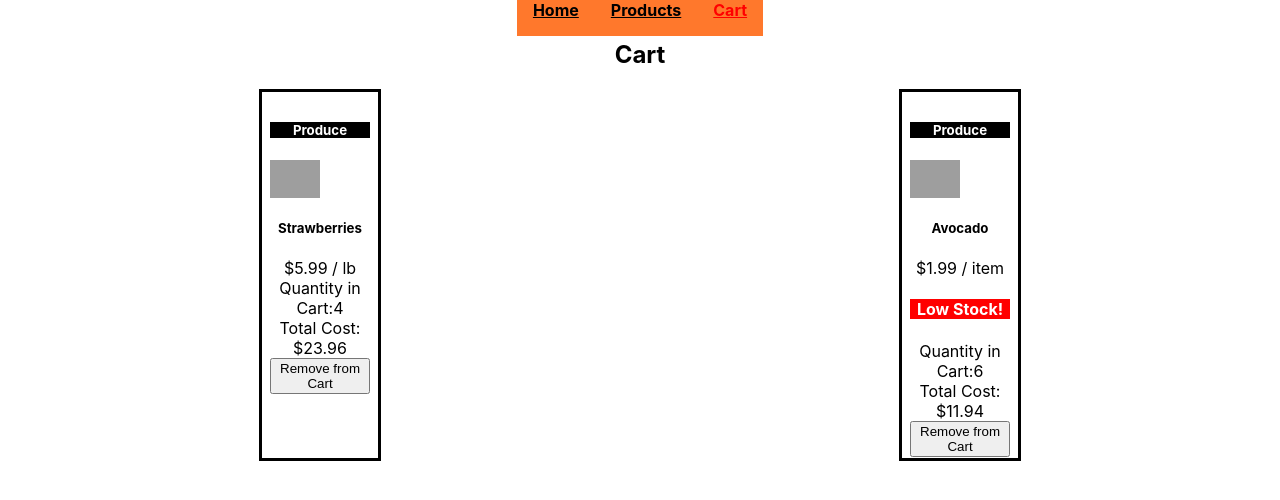
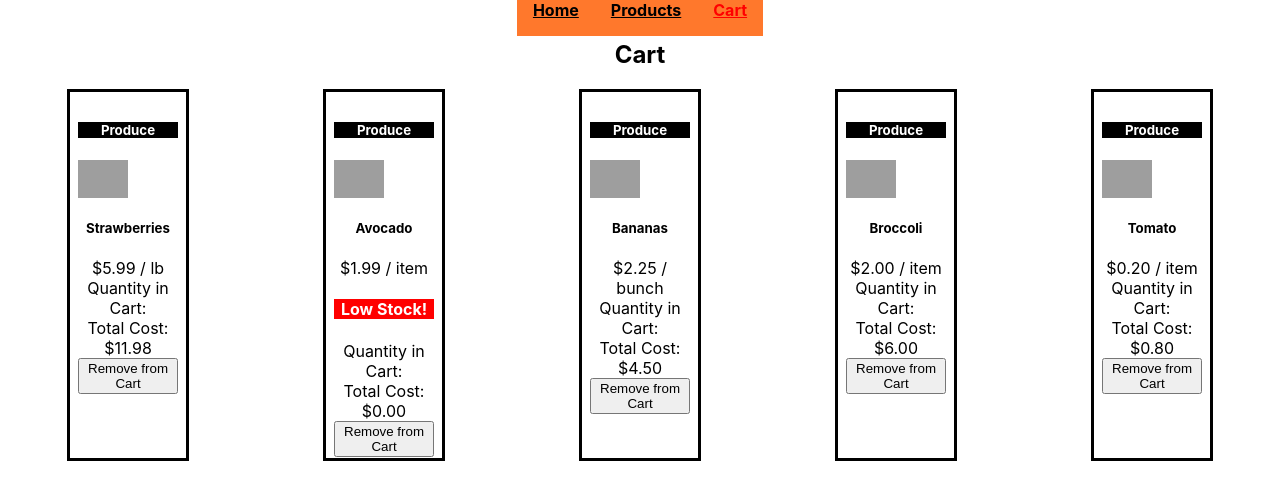
Before and after one commit to katherineyuneman/phase2-final-ecommerce, a React (Create React App) app: page /cart in a window 1280 px wide. Shown: the top 500 px of the page. Built offline with nearby package versions, Linux system fonts and the light colour scheme; data requests are answered from the project's data file; grey boxes are pictures that could not be loaded.

Commit message:
Create remove from cart logic with non-working quantity updates

```diff
--- a/db.json
+++ b/db.json
@@ -2,13 +2,28 @@
   "cart": [
     {
       "product_id": 1,
-      "quantity": 4,
+      "quantity": 2,
       "id": 1
     },
     {
       "product_id": 2,
-      "quantity": 6,
+      "quantity": 0,
       "id": 2
+    },
+    {
+      "product_id": 3,
+      "quantity": 2,
+      "id": 3
+    },
+    {
+      "product_id": 4,
+      "quantity": 3,
+      "id": 4
+    },
+    {
+      "product_id": 7,
+      "quantity": 4,
+      "id": 6
     }
   ],
   "products": [
--- a/src/components/App.js
+++ b/src/components/App.js
@@ -9,10 +9,9 @@ function App() {
   const [ selectedProduct, setSelectedProduct ] = useState({})
   const [ productsList, setProductsList ] = useState([])
   const [ cart, setCart ] = useState([])
-  const [ removeProduct, setRemoveProduct ] = useState({})
-  const [ productQuantity, setProductQuantity ] = useState(0)
   const [ temporaryCart, setTemporaryCart ] = useState([])
   const [ cartFetch, setCartFetch] = useState([])
+  const [ selectedRemoval, setSelectedRemoval ] = useState({})
 
   const fetchData = async () => {
     try {
@@ -45,14 +44,14 @@ function App() {
 useEffect(() => {
   fetchCart();
   console.log("re-rendered the cart fetch")
- },[temporaryCart])
+ },[temporaryCart, selectedRemoval])
 
 
   const handleAddClick = (product) => {
     // exists in actual cart?
     const cItem = cartFetch.find(item => item.product_id === product.id)
 
-    console.log(!!cItem)
+    console.log("citem:", cItem)
     cItem && fetch(`http://localhost:3000/cart/${cItem.id}`, {
       method: 'PATCH',
       headers: {
@@ -89,15 +88,36 @@ useEffect(() => {
         }
 }
 
-const handleRemoveClick = (product) => {
-  setRemoveProduct(product)
-  setCart(currentCart => currentCart.filter(removeItem => product.id !== removeItem.id && removeItem.in_cart === 0))
-}
+
+ const handleRemoveClick = (cartProduct) => {
+
+  const removedItem = cartFetch.find(item => item.product_id === cartProduct.id)
+  // setSelectedRemoval(removedItem)
+  console.log("removed item", removedItem.product_id, removedItem.quantity)
+
+
+  console.log(removedItem)
+  removedItem && fetch(`http://localhost:3000/cart/${removedItem.id}`, {
+    method: 'PATCH',
+    headers: {
+      'Content-Type': 'application/json'
+  },
+  body:JSON.stringify({
+    "quantity": removedItem.quantity - 1
+  })
+})
+  .then(resp =>  resp.json())
+  .then(newItem => setCartFetch(cartFetch.map(item => newItem.id === item.id ? newItem : item)))
+  .catch(err => alert(err))
+
+  console.log("selected removal:", cartFetch)
+
+ }
 
   return (
     <div className="App">
       <Router>
-        <InventoryContainer productsList={productsList} productQuantity={productQuantity} cart={cart} selectedProduct={selectedProduct} removeProduct={removeProduct} handleAddClick={handleAddClick} handleRemoveClick={handleRemoveClick}/>
+        <InventoryContainer selectedRemoval={selectedRemoval} productsList={productsList} cart={cart} selectedProduct={selectedProduct} handleAddClick={handleAddClick} handleRemoveClick={handleRemoveClick}/>
       </Router>
     </div>
   );
--- a/src/components/cart/CartCard.js
+++ b/src/components/cart/CartCard.js
@@ -1,12 +1,77 @@
 import { useState , useEffect} from "react"
 
-const CartCard = ({eachProductsData, tempCartItem, cartFetch, cartProduct, selectedProduct, productQuantity}) => {
+const CartCard = ({selectedRemoval, handleRemoveClick, cartFetch, cartProduct}) => {
   // console.log("///combined cart in cartcard:", cartItem)
 
   // console.log("///////temp cart item", tempCartItem)
 
   // console.log("selectedProduct:", selectedProduct)
   // {console.log("products inside cart:", product)}
+
+
+//   const [ selectedRemoval, setSelectedRemoval ] = useState({})
+
+//   useEffect(() => {
+//     fetch ('http://localhost:3000/cart')
+//     .then(response => response.json())
+//     .then(data => setNewCart(data))
+//     .catch(err => alert(err))
+//   },[selectedRemoval])
+
+//  const handleRemoveClick = () => {
+
+//   const removedItem = cartFetch.filter(item => item.product_id === cartProduct.id)
+//   // setSelectedRemoval(removedItem)
+//   console.log("removed item", removedItem[0].product_id, removedItem[0].quantity)
+
+
+//   if (removedItem[0].quantity === 0){
+//     console.log("inside if quantity:", removedItem[0].quantity)
+//     fetch(`http://localhost:3000/cart/${removedItem[0].product_id}`, {
+//       method: 'DELETE',
+//       headers: {
+//         'Content-Type': 'application/json'
+//     },
+//     body:JSON.stringify(removedItem)
+//   })
+//     .then(resp =>  resp.json())
+//     .then(removedItem => {
+//       setSelectedRemoval(removedItem);
+//     })
+//     .catch(err => alert(err))
+
+//   }
+
+
+//   else
+//   if (removedItem[0].quantity > 0)
+//   {
+//     console.log("inside else quantity:",removedItem[0].quantity )
+//     fetch(`http://localhost:3000/cart/${removedItem[0].product_id}`, {
+//       method: 'PATCH',
+//       headers: {
+//         'Content-Type': 'application/json'
+//     },
+//     body:JSON.stringify({
+//       "quantity": removedItem[0].quantity - 1
+//     })
+//   })
+//     .then(resp =>  resp.json())
+//     .then(newItem => {
+//       setSelectedRemoval(newItem);
+//     })
+//     .catch(err => alert(err))
+//   }
+
+//  }
+
+//  let quantityInCart
+//  if (selectedRemoval.id === cartProduct.id) {
+//    quantityInCart = selectedRemoval.quantity
+//  } else {
+//    quantityInCart = newCart.map(item => (item.product_id === cartProduct.id ? item.quantity : null))
+//  }
+
 
 
 
@@ -20,13 +85,13 @@ const CartCard = ({eachProductsData, tempCartItem, cartFetch, cartProduct, selec
         <br/>
         {cartProduct.inventory < 5 ? <h4 style={{backgroundColor:"red", color:"white"}}>Low Stock!</h4> : null}
         Quantity in Cart:
-        {cartFetch.map(item => (item.product_id === cartProduct.id ? item.quantity : null) )}
+        {/* {quantityInCart} */}
         <br/>
         Total Cost: ${cartFetch.map(item => (item.product_id === cartProduct.id ? (item.quantity * cartProduct.price_per_unit).toFixed(2) : null) )}
 
 
 
-      <button >Remove from Cart</button>
+      <button onClick={() => handleRemoveClick(cartProduct)}>Remove from Cart</button>
     </div>
   )
 }
--- a/src/containers/CartContainer.js
+++ b/src/containers/CartContainer.js
@@ -2,7 +2,7 @@ import { useState } from "react"
 import { useEffect } from "react/cjs/react.development"
 import CartCard from "../components/cart/CartCard"
 
-const CartContainer = ({productsList, tempCartItem, cart, selectedProduct, productQuantity, handleRemoveClick, }) => {
+const CartContainer = ({selectedRemoval, handleRemoveClick, productsList, selectedProduct }) => {
   const [ cartFetch, setCartFetch] = useState([])
 
 
@@ -11,61 +11,17 @@ const CartContainer = ({productsList, tempCartItem, cart, selectedProduct, produ
     .then(response => response.json())
     .then(data => setCartFetch(data))
     .catch(err => alert(err))
-  },[selectedProduct])
+  },[selectedProduct, selectedRemoval])
 
 
-  // console.log("cartFetch within CartContainer :", cartFetch)
-  // console.log("SELECTED PRODUCT:", selectedProduct.in_cart)
-
-  // const [ newProductQuantity, setProductQuantity ] = useState(selectedProduct.in_cart)
-
-  // useEffect(() => {
-  //   setProductQuantity(currentQuantity => currentQuantity + 1)
-  // }, [selectedProduct])
-
-  // console.log("selectedproduct", selectedProduct.in_)
-  // useEffect(() => {
-  //   fetch(`http://localhost:3000/products/${selectedProduct.id}`, {
-  //     method: 'PATCH',
-  //     headers: {
-  //       'Content-Type': 'application/json'
-  //   },
-  //   body:JSON.stringify({
-  //     "in_cart": newProductQuantity
-  //   })
-  // })
-  //   .then(resp =>  resp.json())
-  //   .then(addedProduct => console.log("patched product:", addedProduct))
-  //   .then(addedProduct => console.log(addedProduct))
-  //   .catch(err => alert(err))
-  // }, [newProductQuantity])
+let productCartFilter = productsList.filter(product => cartFetch.some(cartItem => product.id === cartItem.product_id));
 
 
 
-// console.log("cart:",cart)
-// console.log("full cart array in cartContainer from fetch:", cartFetch)
+
+const eachProductInCart = productCartFilter.map(cartProduct => <CartCard selectedRemoval={selectedRemoval} handleRemoveClick={handleRemoveClick} key={cartProduct.product_id} cartProduct={cartProduct} cartFetch={cartFetch}/>)
 
 
-let productCartFilter = productsList.filter(product => cartFetch.some(cartItem => product.id === cartItem.product_id));
-// let productCartFilterQuantity = productCartFilter.map(product => ({...product, quantity: Object.values((cartFetch.map(cartItem => {
-//   if (cartItem.product_id === product.id){
-//     console.log("cart item quantity", cartItem.quantity)
-//     return cartItem.quantity
-//   } else 0
-// })))}))
-
-// console.log("product cart filter:", productCartFilterQuantity)
-
-  // (product.id === cartItem.product_id ? <CartCard key={cartItem.product_id} cartItem={cartItem}/> : console.log(product.id, cartItem.product_id))))
-  // console.log("product cart filter:", productCartFilter)
-
-
-//   cartFetch.filter(cartItem => cartItem.product_id === product.id)
-// );
-
-// console.log("product cart filter:", productCartFilter)
-
-const eachProductInCart = productCartFilter.map(cartProduct => <CartCard key={cartProduct.product_id} cartProduct={cartProduct} cartFetch={cartFetch}/>)
 
 
 
--- a/src/containers/InventoryContainer.js
+++ b/src/containers/InventoryContainer.js
@@ -5,7 +5,7 @@ import { ProductCard } from '../components/products/ProductCard';
 import CartContainer from '../containers/CartContainer';
 import NavBar from '../components/navigation/NavBar';
 
-const InventoryContainer = ({tempCartItem,productQuantity, productsList, cart, selectedProduct, removeProduct, handleAddClick, handleRemoveClick}) => {
+const InventoryContainer = ({selectedRemoval, handleRemoveClick, productsList, cart, selectedProduct, handleAddClick}) => {
 
 
   // console.log("SELECTED PRODUCT:", productQuantity, selectedProduct, selectedProduct.in_cart)
@@ -88,10 +88,10 @@ const InventoryContainer = ({tempCartItem,productQuantity, productsList, cart, s
             <ProductCard />
           </Route>
           <Route path ="/products">
-            <ProductsContainer productsList={productsList} handleAddClick={handleAddClick} productQuantity={productQuantity} />
+            <ProductsContainer productsList={productsList} handleAddClick={handleAddClick}/>
           </Route>
           <Route path ="/cart">
-            <CartContainer productsList={productsList} tempCartItem={tempCartItem} cart={cart} selectedProduct={selectedProduct} handleRemoveClick={handleRemoveClick} productQuantity={productQuantity}/>
+            <CartContainer selectedRemoval={selectedRemoval} productsList={productsList} cart={cart} handleRemoveClick={handleRemoveClick}/>
           </Route>
         </Switch>
       </Router>
```
